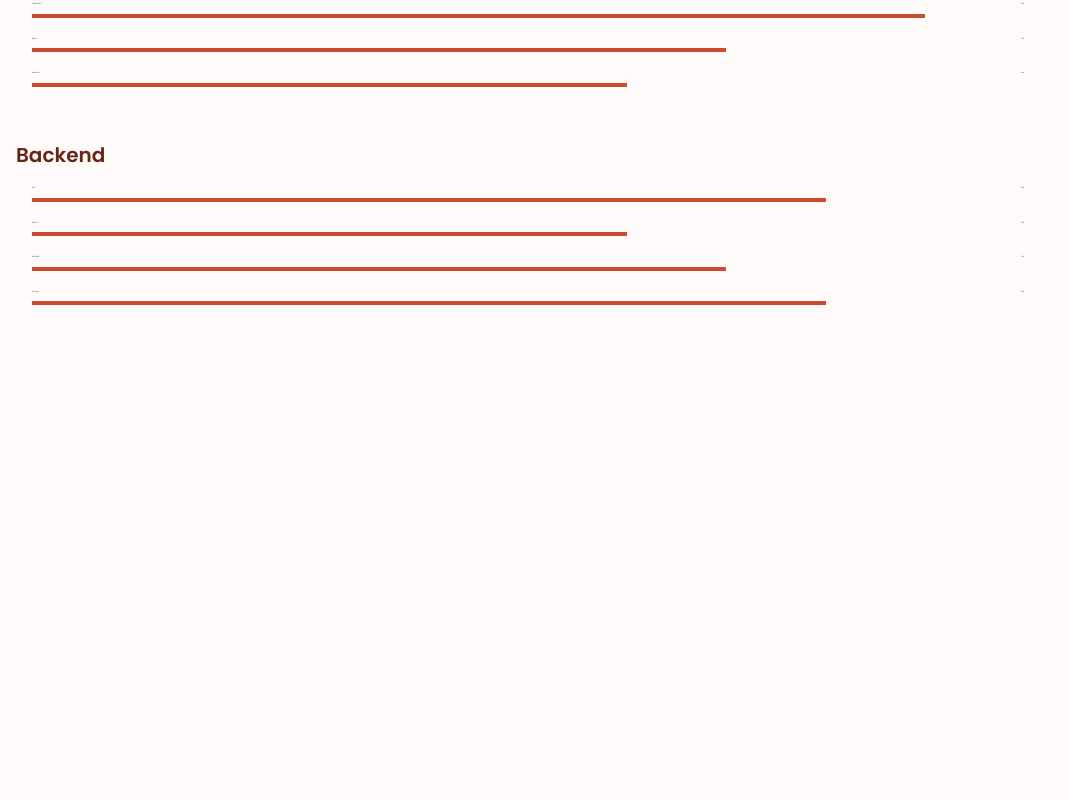
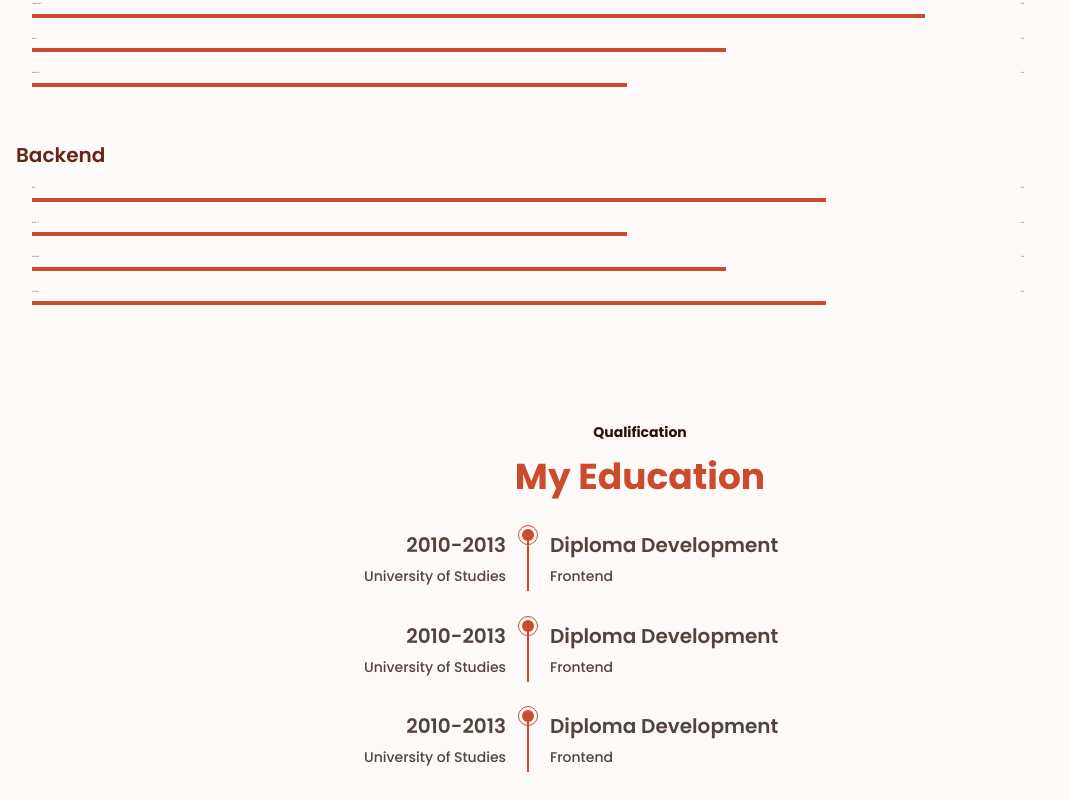
Before and after one commit to preaus007/portfolio, a plain HTML site: page index.html in a window 1280 px wide. Shown: the part 1909-2709 px from the top of the page, without its empty margins (0-1070 px from the left). Before the commit the page ends 2266 px from the top, so only its background shows below. Drawn offline with nearby package versions, Linux system fonts and the light colour scheme.

Commit message:
Education Section Added

```diff
--- a/assets/css/styles.css
+++ b/assets/css/styles.css
@@ -386,8 +386,52 @@ img {
   width: 80%;
 }
 /* ===== EDUCATION =====*/
-
-
+.education__container {
+  row-gap: 2rem;
+}
+.education__content {
+  display: grid;
+  grid-template-columns: 1fr max-content 1fr;
+}
+.education__year, .education__race {
+  font-size: var(--h3-font-size);
+  margin-bottom: .25rem;
+}
+.education__university, .education__specialty {
+  display: block;
+  font-size: var(--small-font-size);
+}
+.education__year, .education__university {
+  text-align: right;
+}
+.education__time {
+  padding: 0 1rem;
+  justify-self: center;
+}
+.education__rounder {
+  position: relative;
+  display: inline-block;
+  width: 12px;
+  height: 12px;
+  background-color: var(--first-color);
+  border-radius: 50%;
+}
+.education__rounder::before {
+  content: '';
+  position: absolute;
+  transform: translate(-4px, -4px);
+  width: 20px;
+  height: 20px;
+  border: 1px solid var(--first-color);
+  border-radius: 50%;
+}
+.education__line{
+  display: block;
+  height: 90%;
+  width: 2px;
+  background-color: var(--first-color);
+  transform: translate(5px, -4px);
+}
 /* ===== SERVICES =====*/
 
 
--- a/index.html
+++ b/index.html
@@ -188,7 +188,56 @@
             </section>
 
             <!--===== EDUCATION =====-->
+            <section class="education section">
+                <span class="section-subtitle">Qualification</span>
+                <h2 class="section-title">My Education</h2>
 
+                <div class="education__container bd-grid">
+                    <div class="education__content">
+                        <div>
+                            <h3 class="education__year">2010-2013</h3>
+                            <span class="education__university">University of Studies</span>
+                        </div>
+                        <div class="education__time">
+                            <span class="education__rounder"></span>
+                            <span class="education__line"></span>
+                        </div>
+                        <div>
+                            <h3 class="education__race">Diploma Development</h3>
+                            <span class="education__specialty">Frontend</span>
+                        </div>
+                    </div>
+                    <div class="education__content">
+                        <div>
+                            <h3 class="education__year">2010-2013</h3>
+                            <span class="education__university">University of Studies</span>
+                        </div>
+                        <div class="education__time">
+                            <span class="education__rounder"></span>
+                            <span class="education__line"></span>
+                        </div>
+                        <div>
+                            <h3 class="education__race">Diploma Development</h3>
+                            <span class="education__specialty">Frontend</span>
+                        </div>
+                    </div>
+                    <div class="education__content">
+                        <div>
+                            <h3 class="education__year">2010-2013</h3>
+                            <span class="education__university">University of Studies</span>
+                        </div>
+                        <div class="education__time">
+                            <span class="education__rounder"></span>
+                            <span class="education__line"></span>
+                        </div>
+                        <div>
+                            <h3 class="education__race">Diploma Development</h3>
+                            <span class="education__specialty">Frontend</span>
+                        </div>
+                    </div>
+                </div>
+
+            </section>
 
             <!--===== SERVICES =====-->
 
```
